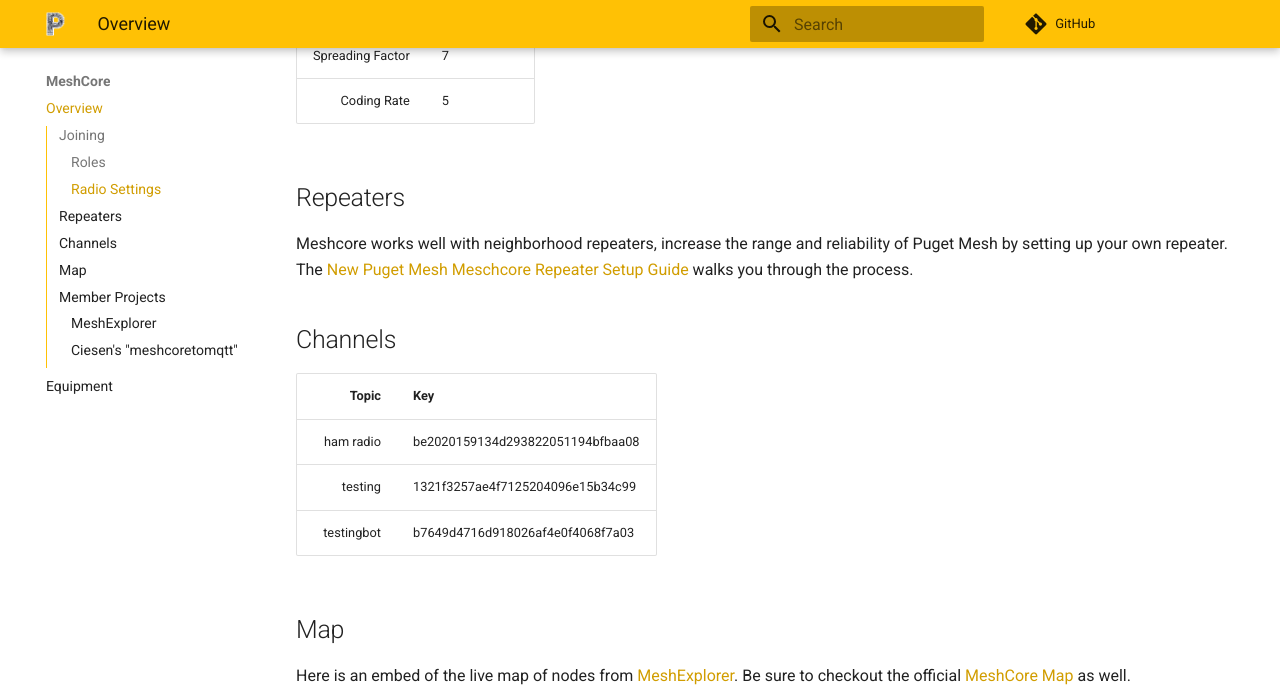
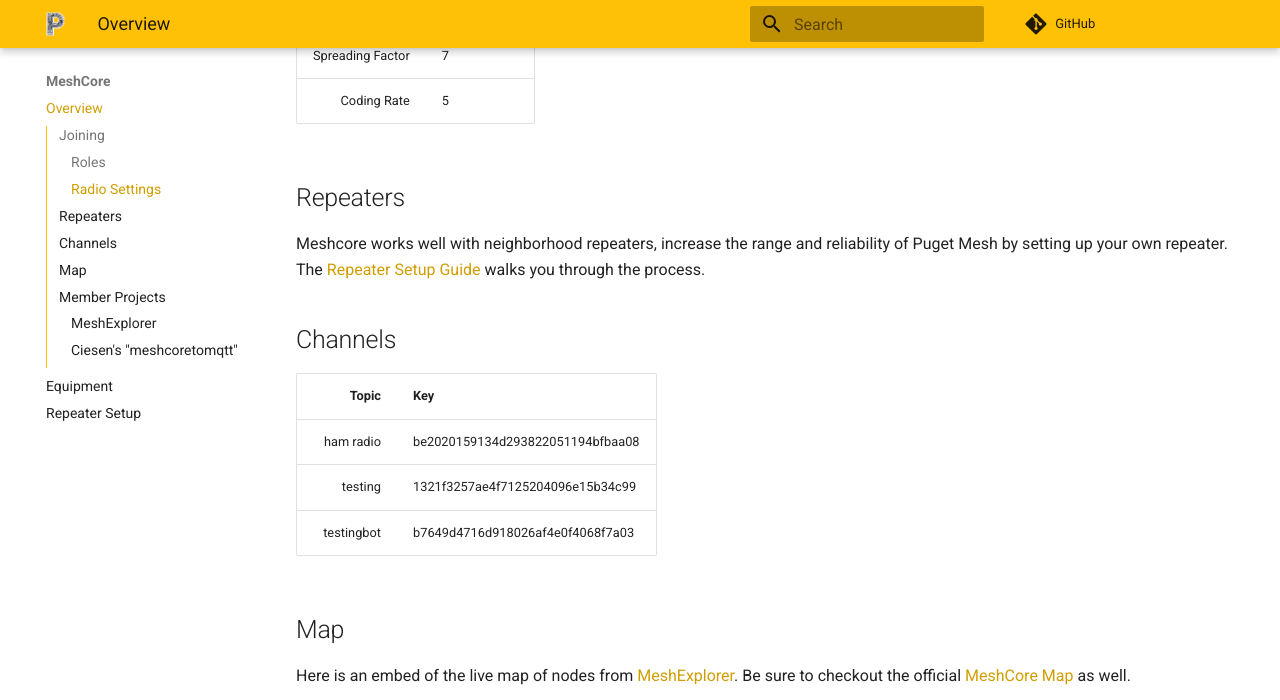
Before and after one commit to pugetmesh/pugetmesh.github.io, an MkDocs documentation site: the page built from docs/meshcore/index.md, in a window 1280 px wide and 900 px high, scrolled down 1194 px, cut to the strip 0-700 px from the top of the window. Built offline with MkDocs 1.6.1 and Material for MkDocs 9.7.7, drawn with Linux system fonts in a browser that asks for light colours; comment, search, counter and statistics services are not loaded.

Commit message:
Menu and nav fixes

```diff
--- a/docs/meshcore/index.md
+++ b/docs/meshcore/index.md
@@ -1,4 +1,5 @@
 # Meshcore
+
 ![Meshcore Logo](/media/meshcore/meshcore_logo.png)
 
 [MeshCore](https://meshcore.co.uk/) is a multi platform system for enabling secure text based communications utilizing LoRa radio hardware. It can be used for Off-Grid Communication, Emergency Response & Disaster Recovery, Outdoor Activities, Tactical Security including law enforcement and private security and also IoT sensor networks.
@@ -7,14 +8,15 @@
 
 Are you interested in joining the mesh? You will need to purchase a LoRa radio from the [MeshCore Supported Devices](https://meshcore.co.uk/get.html) list. Outside of the mesh, we are most active on our public [Discord Server](https://discord.gg/ANvUg3AyZt) including a whole section for MeshCore discussions.
 
+### Roles
 
-### Roles
 - **Companion**: Intended role for end-user devices which provide an interface via the phone or web app (via BLE or USB)
 - **Repeater**: Nodes in this role extend the range of a MeshCore Network. It does **NOT** forward or retransmit every packet it receives.
 - **Room Server**: Turns the node into a simple BBS server for sharing posts. Room servers store message history on them and push the stored messages to users. Room servers allow roaming users to come back later and retrieve message history.
 - **Room-Peater**: A combination of Room Server and Repeater roles. Install the Room Server then enable repeater role via the "set repeat {on|off}" command.
 
 ### Radio Settings
+
 Use these settings to connect to other nodes in our area. More information about these settings can be [found in the MeshCore documentation](https://github.com/ripplebiz/MeshCore/blob/main/docs/faq.md#51-q-what-are-bw-sf-and-cr).
 
 These settings can be found in the MeshCore app listed as `USA/Canada (Recommended)`
@@ -28,7 +30,7 @@
 
 ## Repeaters
 
-Meshcore works well with neighborhood repeaters, increase the range and reliability of Puget Mesh by setting up your own repeater. The [New Puget Mesh Meschcore Repeater Setup Guide](repeater_setup.md) walks you through the process.
+Meshcore works well with neighborhood repeaters, increase the range and reliability of Puget Mesh by setting up your own repeater. The [Repeater Setup Guide](repeater_setup.md) walks you through the process.
 
 ## Channels
 
@@ -39,15 +41,17 @@
 testingbot | b7649d4716d918026af4e0f4068f7a03
 
 ## Map
+
 Here is an embed of the live map of nodes from [MeshExplorer](https://map.w0z.is). Be sure to checkout the official [MeshCore Map](https://meshcore.co.uk/map.html) as well.
 
 <iframe src="https://map.w0z.is/embed/map?lat=47.81315&lng=-122.77222" width="100%" height="500" frameborder="0" style="border:0;" allowfullscreen="" aria-hidden="false" tabindex="0"></iframe>
 
-
 ## Member Projects
 
 ### MeshExplorer
+
 [https://map.w0z.is](https://map.w0z.is) "MeshExplorer is a web-based visualization tool for exploring and monitoring mesh networks. It provides real-time mapping of network nodes, message tracking, and statistical analysis for MeshCore and Meshtastic networks." (source: MeshExplorer Info modal)
 
 ### Ciesen's "meshcoretomqtt"
+
 [https://github.com/cisien/meshcoretomqtt/](https://github.com/cisien/meshcoretomqtt/) "A python based script to send meshcore debug and packet capture data to MQTT for analysis. Requires meshcore repeater to be connected to a raspberry pi, server or similar linux device able to run python."
--- a/mkdocs.yml
+++ b/mkdocs.yml
@@ -11,6 +11,7 @@
   - MeshCore:
     - Overview: meshcore/index.md
     - Equipment: meshcore/equipment.md
+    - Repeater Setup: meshcore/repeater_setup.md
   - Meshtastic:
     - Overview: meshtastic/index.md
     - FAQ: meshtastic/faq.md
```
